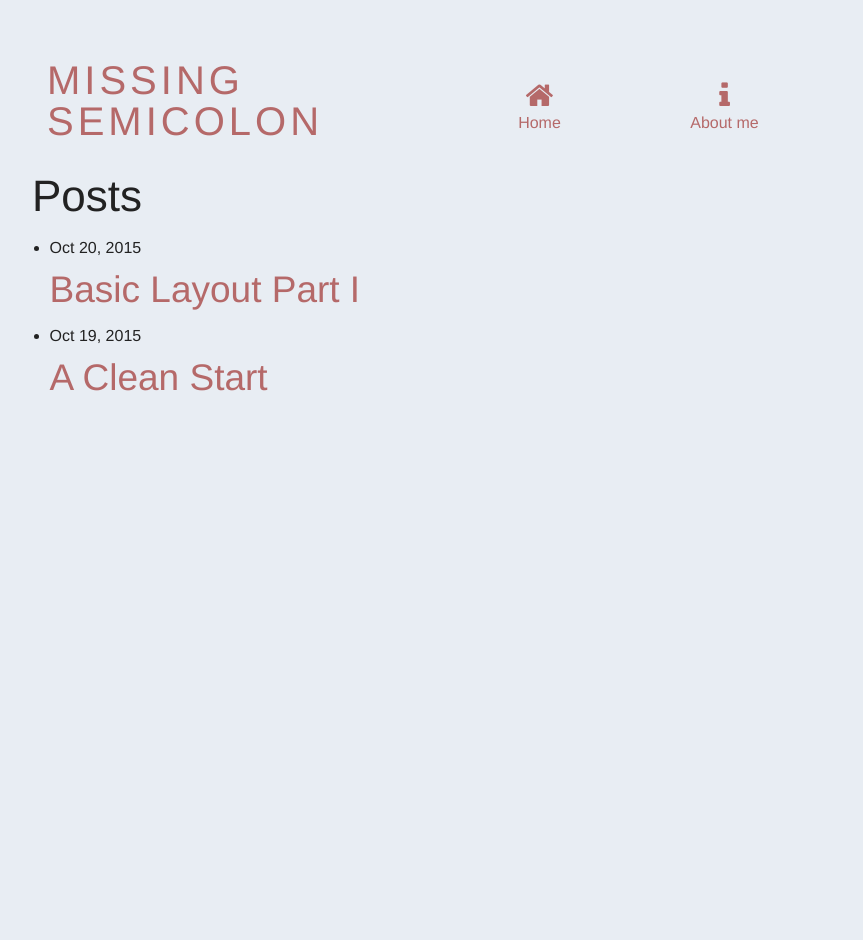
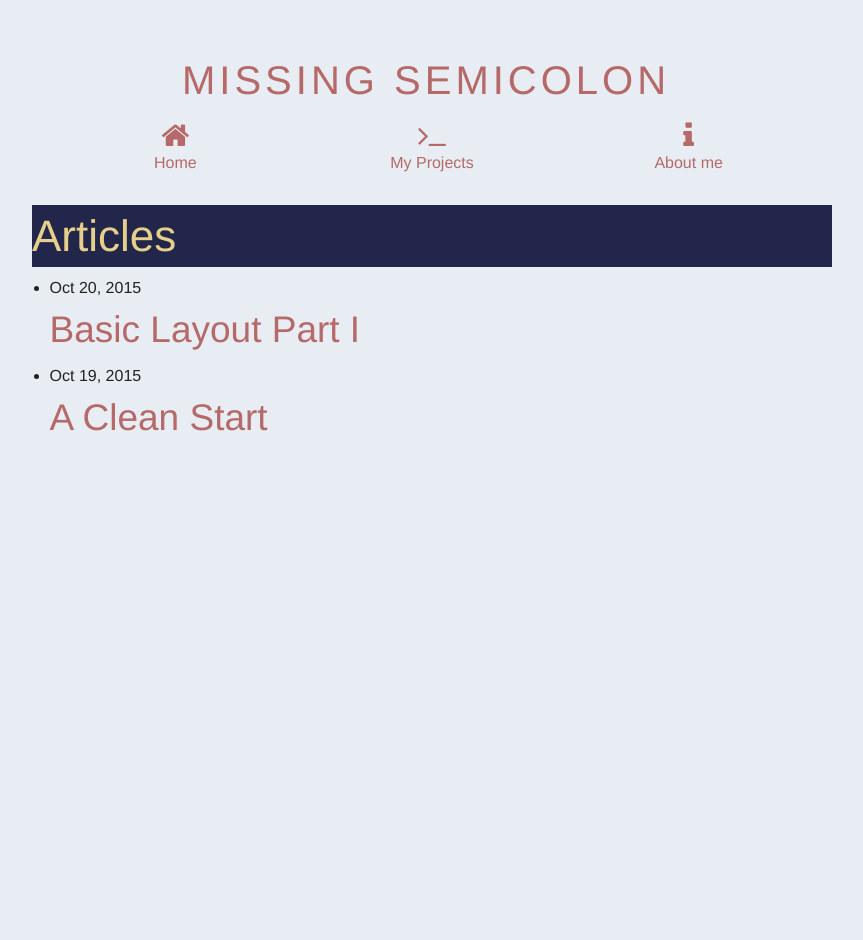
Before and after one commit to nwdev/nwdev.github.io, a Jekyll site: the page built from index.html, in a window 1280 px wide. Shown: the whole page, without its empty margins (208-1071 px from the left). Built offline with Jekyll 4.4.1, drawn with Linux system fonts in a browser that asks for light colours; nearby versions of some CDN libraries; the list of posts is cut into pages by our own code.

Commit message:
Added My Projects to navbar

```diff
--- a/_includes/header.html
+++ b/_includes/header.html
@@ -1,15 +1,19 @@
 <header class="site-header">
   <div class="row">
-    <div class="large-6 columns">
-      <div class="wrapper">
+    <div class="large-12 columns">
         <a id="site-title" href="{{ site.baseurl }}/">{{ site.title }}</a>
-      </div>
     </div>
-    <div class="large-6 columns">
-      <div class="icon-bar two-up navbar">
+  </div>
+  <div class="row">
+    <div class="large-12 columns">
+      <div class="icon-bar three-up navbar">
         <a class="item" href="{{ site.baseurl }}/">
           <i class="fa fa-home"></i>
           <label>Home</label>
+        </a>
+        <a class="item" href="{{ "/projects" | prepend: site.baseurl }}">
+          <i class="fa fa-terminal"></i>
+          <label>My Projects</label>
         </a>
         <a class="item" href="{{ "/about" | prepend: site.baseurl }}">
           <i class="fa fa-info"></i>
--- a/css/main.scss
+++ b/css/main.scss
@@ -15,11 +15,19 @@ body	{
 		color: $spec-red;
 	}
 
+	h1	{
+		color: $spec-yellow;
+		background: $spec-purple;
+	}
+
 	a#site-title	{
 		text-transform: uppercase;
 		letter-spacing: 0.1em;
 		font-size: 2.5rem;
 		line-height: 1;
+		margin: 0 auto;
+		max-width: 500px;
+		display: block;
 	}
 
 	a#site-title:hover	{
--- a/index.html
+++ b/index.html
@@ -4,7 +4,7 @@ layout: default
 
 <div class="home">
 
-  <h1 class="page-heading">Posts</h1>
+  <h1 class="page-heading">Articles</h1>
 
   <ul class="post-list">
     {% for post in site.posts %}
```
